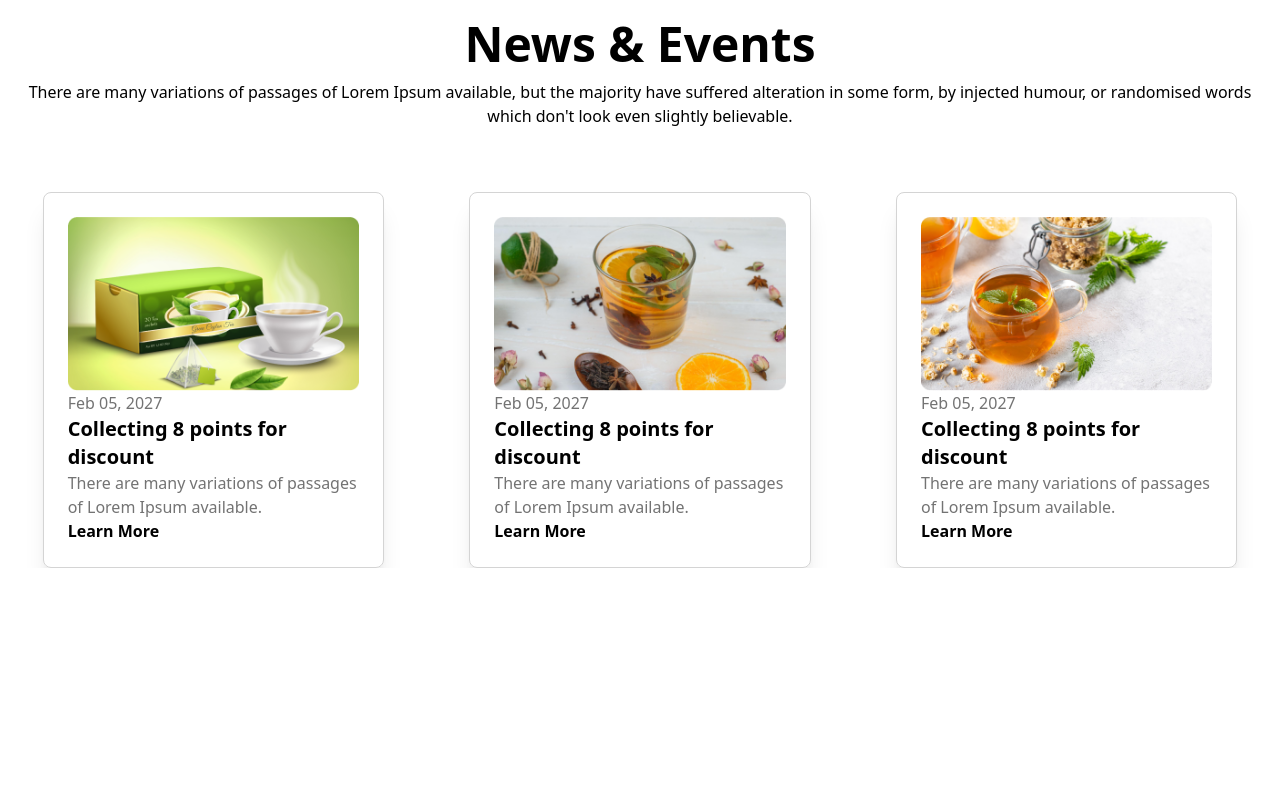
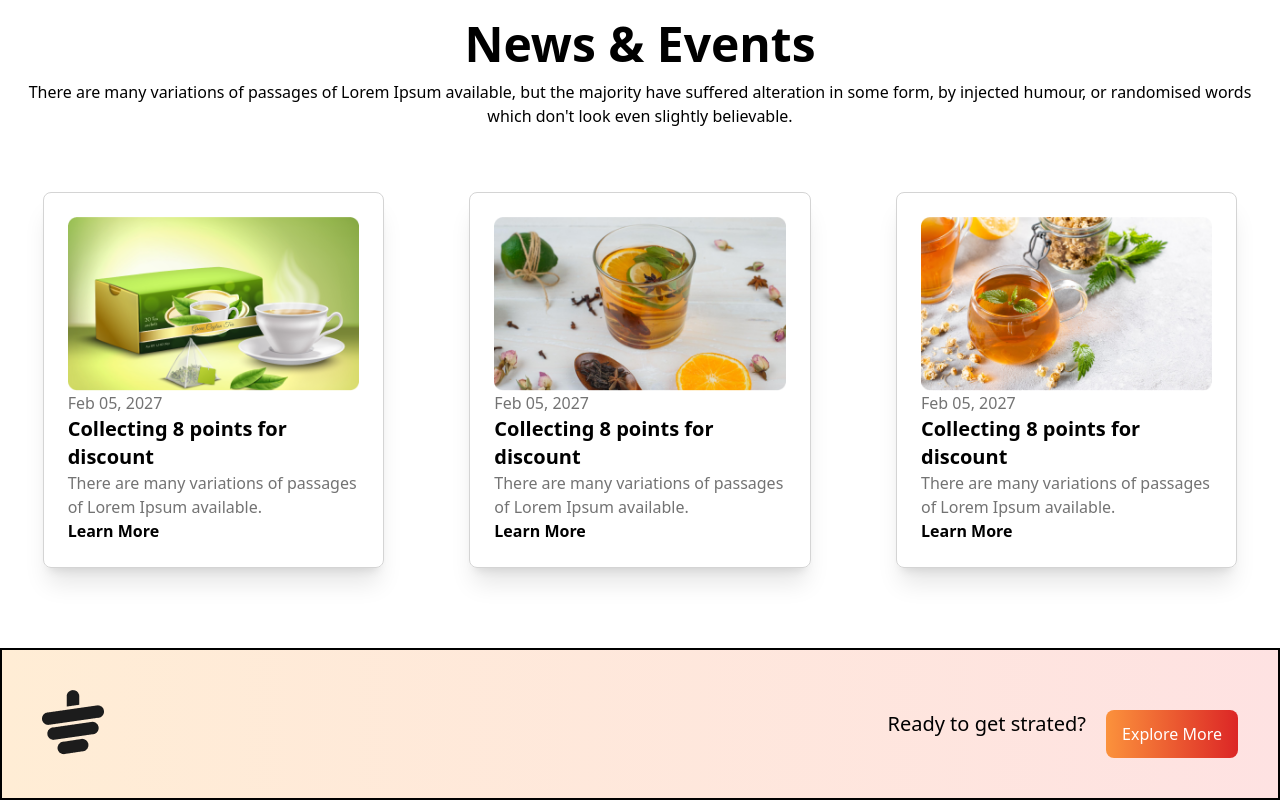
Before and after one commit to mirshad47/Tea-House, a plain HTML site: page index.html in a window 1280 px wide. Shown: the part 2516-3316 px from the top of the page. Before the commit the page ends 3084 px from the top, so only its background shows below. Drawn offline with nearby package versions, Linux system fonts and the light colour scheme.

Commit message:
Update index.html

```diff
--- a/index.html
+++ b/index.html
@@ -260,6 +260,22 @@
             </div>
         </section>
     </main>
+    <!-- footer -->
+    <footer class="bg-gradient-to-l from-red-100 to-orange-100 w-full mx-auto mt-20">
+        <!-- container -->
+        <div class="border-2 border-black max-w-7xl mx-auto p-10">
+            <!-- first row -->
+            <div class="flex justify-between">
+                <div><img src="./images/cup.png" alt=""></div>
+                <div class="flex items-center ">
+                    <h3 class="font-medium text-xl text-black me-5 ">Ready to get strated?</h3>
+                    <button
+                        class="px-4 py-3 bg-gradient-to-l from-red-600 to-orange-400 rounded-lg text-white mt-5 hover:text-lg transition-all">Explore
+                        More </button>
+                </div>
+            </div>
+        </div>
+    </footer>
 </body>
 
 </html>
```
